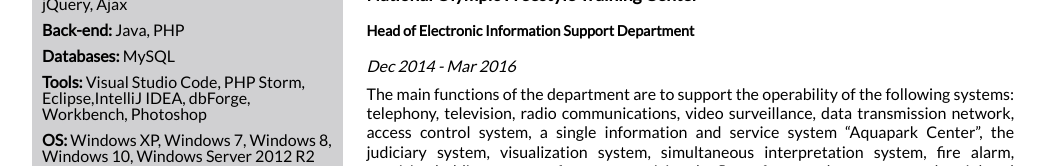
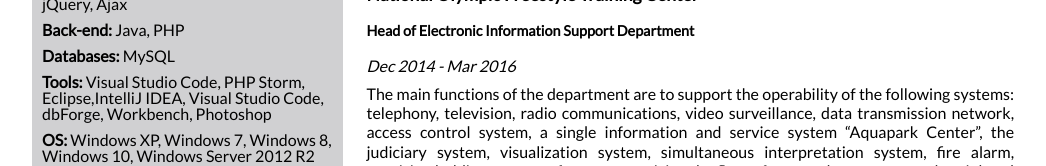
Before and after one commit to Jimmba/rsschool-cv, a plain HTML site: page index.html in a window 1280 px wide. Shown: the part 433-599 px from the top of the page, without its empty margins (126-1172 px from the left). Drawn offline with nearby package versions, Linux system fonts and the light colour scheme.

Commit message:
change tools

```diff
--- a/index.html
+++ b/index.html
@@ -28,7 +28,7 @@
                         <p><span class="bolding">Front-end:</span> HTML, CSS, JavaScript, jQuery, Ajax</p>
                         <p><span class="bolding">Back-end:</span> Java, PHP</p>
                         <p><span class="bolding">Databases:</span> MySQL</p>
-                        <p><span class="bolding">Tools:</span> Visual Studio Code, PHP Storm, Eclipse,IntelliJ IDEA, dbForge, Workbench, Photoshop</p>
+                        <p><span class="bolding">Tools:</span> Visual Studio Code, PHP Storm, Eclipse,IntelliJ IDEA, Visual Studio Code, dbForge, Workbench, Photoshop</p>
                         <p><span class="bolding">OS:</span> Windows XP, Windows 7, Windows 8, Windows 10, Windows Server 2012 R2</p>
                         <p><span class="bolding">Virtual Mashines:</span> Oracle VirtualBox, VMware Workstation, VMware vSphere Hypervisor</p>
                     </div>
```
